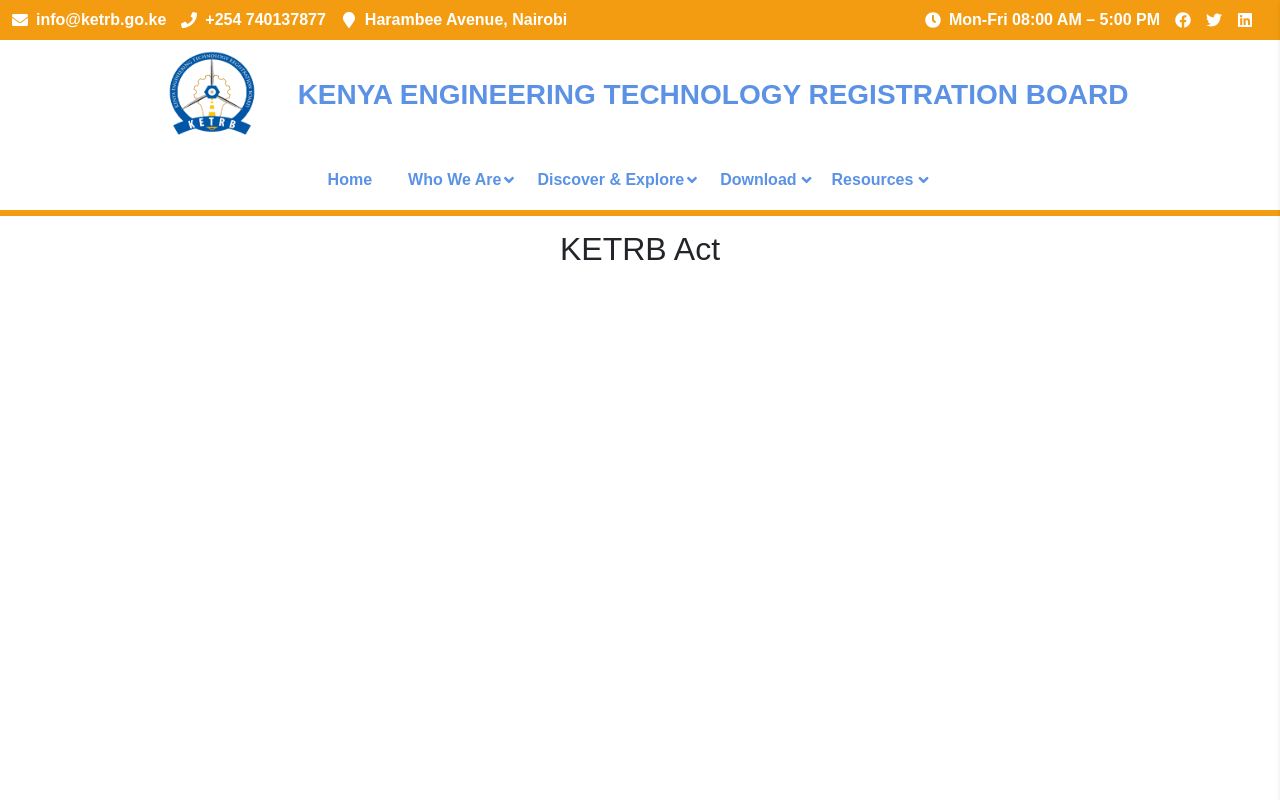
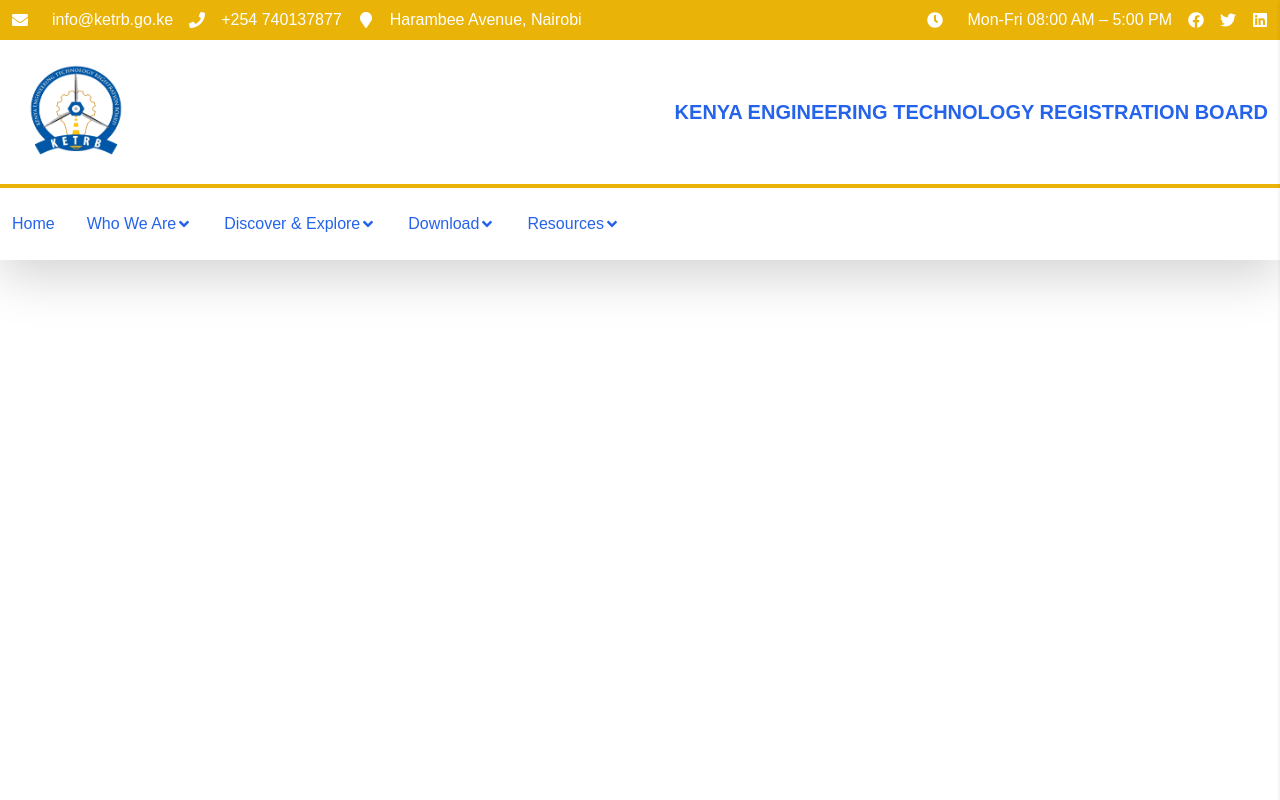
Before and after one commit to tmm-tech/KETRB, a React (Create React App) app in the folder ketrb-frontend/: page /act in a window 1280 px wide. Shown: the top 800 px of the page. Built offline with nearby package versions, Linux system fonts and the light colour scheme; a web font is replaced by a local one.

Commit message:
Update Topbar.jsx

```diff
--- a/ketrb-frontend/src/Component/Topbar.jsx
+++ b/ketrb-frontend/src/Component/Topbar.jsx
@@ -1,5 +1,4 @@
 import React, { useState } from "react";
-import "./Topbar.css";
 import { Link } from "react-router-dom";
 import logo from "../Asset/Logo/logo_1.png";
 import {
@@ -17,147 +16,116 @@ const TopBar = () => {
   const toggleMenu = () => setShowMenu(!showMenu);
 
   return (
-    <header className="top-bar">
+ <header className="top-bar bg-white fixed w-full z-50 shadow-lg">
       {/* Toolbar Area */}
-     <div className="toolbar-area py-2"> {/* Added padding */}
-  <div className="container flex justify-between items-center">
-    <div className="w-full lg:w-1/2 flex justify-start">
-      <ul className="flex items-center flex-wrap menu-lists">
-        <li className="mr-4 flex items-center">
+      <div className="bg-yellow-500 text-white py-2">
+        <div className="container mx-auto flex justify-between items-center">
+          <div className="flex items-center space-x-4">
             <FaEnvelope className="mr-2" />
             <Link to="mailto:info@ketrb.go.ke">info@ketrb.go.ke</Link>
-              </li>
-              <li className="mr-4 flex items-center">
-                <FaPhone className="mr-2" />
+            <FaPhone className="ml-4 mr-2" />
             <Link to="tel: +254740137877">+254 740137877</Link>
-              </li>
-              <li className="mr-4 flex items-center">
-                <FaMapMarker className="mr-2" />
+            <FaMapMarker className="ml-4 mr-2" />
             <p>Harambee Avenue, Nairobi</p>
-              </li>
-            </ul>
           </div>
-          <div className="w-full lg:w-1/2 flex justify-end">
-            <ul className="flex items-center flex-wrap menu-lists">
-              <li className="mr-4 flex items-center">
+          <div className="flex items-center space-x-4">
             <FaClock className="mr-2" />
             <p>Mon-Fri 08:00 AM – 5:00 PM</p>
-              </li>
-              {/* Social Media Icons */}
-              <li className="mr-4 flex items-center">
             <Link to="https://www.facebook.com/KETRBOARD" target="_blank">
               <FaFacebook />
             </Link>
-              </li>
-              <li className="mr-4 flex items-center">
             <Link to="https://x.com/KETRB_?t=Lt-49iJFVYSIHO1MImoeHw&s=09" target="_blank">
               <FaTwitter />
             </Link>
-              </li>
-              <li className="mr-4 flex items-center">
             <Link to="https://www.linkedin.com/company/kenya-engineering-technology-registration-board/" target="_blank">
               <FaLinkedin />
             </Link>
-              </li>
-
-            </ul>
           </div>
         </div>
       </div>
 
       {/* Logo Section */}
-
-      <div className="logo-container w-full flex items-center">
-        <Link to="/"><img src={logo} alt="logo" className="logo-img mr-4" /></Link>
-        <h1 className="company-name text-xxl font-bold">KENYA ENGINEERING TECHNOLOGY REGISTRATION BOARD</h1>
+      <div className="bg-white py-4">
+        <div className="container mx-auto flex items-center justify-between">
+          <Link to="/">
+            <img src={logo} alt="logo" className="w-32" />
+          </Link>
+          <h1 className="text-xl font-bold text-blue-600">
+            KENYA ENGINEERING TECHNOLOGY REGISTRATION BOARD
+          </h1>
+        </div>
       </div>
 
       {/* Navigation */}
-      <nav className={`nav-links ${showMenu ? "hidden" : ""}`}>
-        <Link to="/" className="nav-link">Home</Link>
+      <nav className="bg-white border-t-4 border-yellow-500">
+        <div className="container mx-auto flex justify-between items-center py-4">
+          <div className="hidden md:flex space-x-8">
+            <Link to="/" className="text-blue-600 hover:text-yellow-500">Home</Link>
 
             {/* Who We Are Dropdown */}
-        <div className="dropdown">
-          <div className="dropdown-link" onClick={() => setShowDropdownWhoWeAre(!showDropdownWhoWeAre)}>
+            <div className="relative">
+              <div onClick={() => setShowDropdownWhoWeAre(!showDropdownWhoWeAre)} className="cursor-pointer flex items-center text-blue-600 hover:text-yellow-500">
                 Who We Are {showDropdownWhoWeAre ? <FaAngleUp /> : <FaAngleDown />}
               </div>
               {showDropdownWhoWeAre && (
-            <div className="dropdown-content">
-              <ul>
-                <li><Link to="/about">About Us</Link></li>
-                <li><Link to="/our-mandate">Our Mandate</Link></li>
-                <li><Link to="/leadership">Leadership</Link></li>
-              </ul>
+                <div className="absolute top-full left-0 bg-white shadow-lg py-2 w-48">
+                  <Link to="/about" className="block px-4 py-2 hover:bg-gray-100">About Us</Link>
+                  <Link to="/our-mandate" className="block px-4 py-2 hover:bg-gray-100">Our Mandate</Link>
+                  <Link to="/leadership" className="block px-4 py-2 hover:bg-gray-100">Leadership</Link>
                 </div>
               )}
             </div>
 
             {/* Discover & Explore Dropdown */}
-        <div className="dropdown">
-          <div className="dropdown-link" onClick={() => setShowDropdownDiscover(!showDropdownDiscover)}>
+            <div className="relative">
+              <div onClick={() => setShowDropdownDiscover(!showDropdownDiscover)} className="cursor-pointer flex items-center text-blue-600 hover:text-yellow-500">
                 Discover & Explore {showDropdownDiscover ? <FaAngleUp /> : <FaAngleDown />}
               </div>
               {showDropdownDiscover && (
-            <div className="dropdown-content">
-              <ul>
-                <li><Link to="/programs">Programs & Projects</Link></li>
-                <li><Link to="/news&events">News & Events</Link></li>
-                <li><Link to="/gallery">Gallery</Link></li>
-              </ul>
+                <div className="absolute top-full left-0 bg-white shadow-lg py-2 w-48">
+                  <Link to="/programs" className="block px-4 py-2 hover:bg-gray-100">Programs & Projects</Link>
+                  <Link to="/news&events" className="block px-4 py-2 hover:bg-gray-100">News & Events</Link>
+                  <Link to="/gallery" className="block px-4 py-2 hover:bg-gray-100">Gallery</Link>
                 </div>
               )}
             </div>
 
-       <div className="dropdown">
-  <div className="dropdown-link" onClick={() => setShowDropdownDownload(!showDropdownDownload)}>
-    Download{" "}
-    <i className={`fas ${showDropdownDownload ? "fa-angle-up" : "fa-angle-down"}`}></i>
+       <div className="relative">
+        <div onClick={() => setShowDropdownDownload(!showDropdownDownload)} className="cursor-pointer flex items-center text-blue-600 hover:text-yellow-500">
+            Download {showDropdownDownload ? <FaAngleUp /> : <FaAngleDown />}
           </div>
           {showDropdownDownload && (
-    <div className="dropdown-content">
-      <ul>
-        <li>
-          <Link to="/act">Act</Link>
-        </li>
-        <li>
-          <Link to="/application">Application Requirement</Link>
-        </li>
-        <li>
-          <Link to="/charter">Charter</Link>
-        </li>
-      </ul>
+             <div className="absolute top-full left-0 bg-white shadow-lg py-2 w-48">
+                  <Link to="/act" className="block px-4 py-2 hover:bg-gray-100">Act</Link>
+                  <Link to="/application" className="block px-4 py-2 hover:bg-gray-100">Application Requirement</Link>
+                  <Link to="/charter" className="block px-4 py-2 hover:bg-gray-100">Charter</Link>
             </div>
           )}
         </div>
 
-<div className="dropdown">
-  <div className="dropdown-link" onClick={() => setShowDropdownResources(!showDropdownResources)}>
-    Resources{" "}
-    <i className={`fas ${showDropdownResources ? "fa-angle-up" : "fa-angle-down"}`}></i>
+        <div className="relative">
+          <div onClick={() => setShowDropdownResources(!showDropdownResources)} className="cursor-pointer flex items-center text-blue-600 hover:text-yellow-500">
+            Resources {showDropdownResources ? <FaAngleUp /> : <FaAngleDown />}
           </div>
           {showDropdownResources && (
-    <div className="dropdown-content">
-      <ul>
-        <li>
-          <Link to="/tender">Tender</Link>
-        </li>
-        <li>
-          <Link to="/faq">FAQ</Link>
-        </li>
-      </ul>
+            <div className="absolute top-full left-0 bg-white shadow-lg py-2 w-48">
+                  <Link to="/tender" className="block px-4 py-2 hover:bg-gray-100">Tender</Link>
+                  <Link to="/faq" className="block px-4 py-2 hover:bg-gray-100">FAQ</Link>
             </div>
           )}
         </div>
+  </div>
+
+ {/* Mobile Hamburger */}
+          <div className="md:hidden flex items-center">
+            <button onClick={toggleMenu} className="text-blue-600 focus:outline-none">
+              <i className={`fas ${showMenu ? "fa-times" : "fa-bars"} text-xl`}></i>
+            </button>
+          </div>
+        </div>
       </nav>
 
-      {/* Hamburger for mobile */}
-        <div className="mobile-container">
-        <Link to="/"><img src={logo} alt="logo" className="mobile-logo mr-4" /></Link>
-      <div className="hamburger" onClick={toggleMenu}>
-        <i className={`fas ${showMenu ? "fa-times" : "fa-bars"}`}></i>
-      </div>
-        </div>
-
+      {/* Mobile Menu */}
       <MobileMenu showMenu={showMenu} toggleMenu={toggleMenu} />
     </header>
   );
```
Lines whose indentation alone changed are shown as unchanged.
